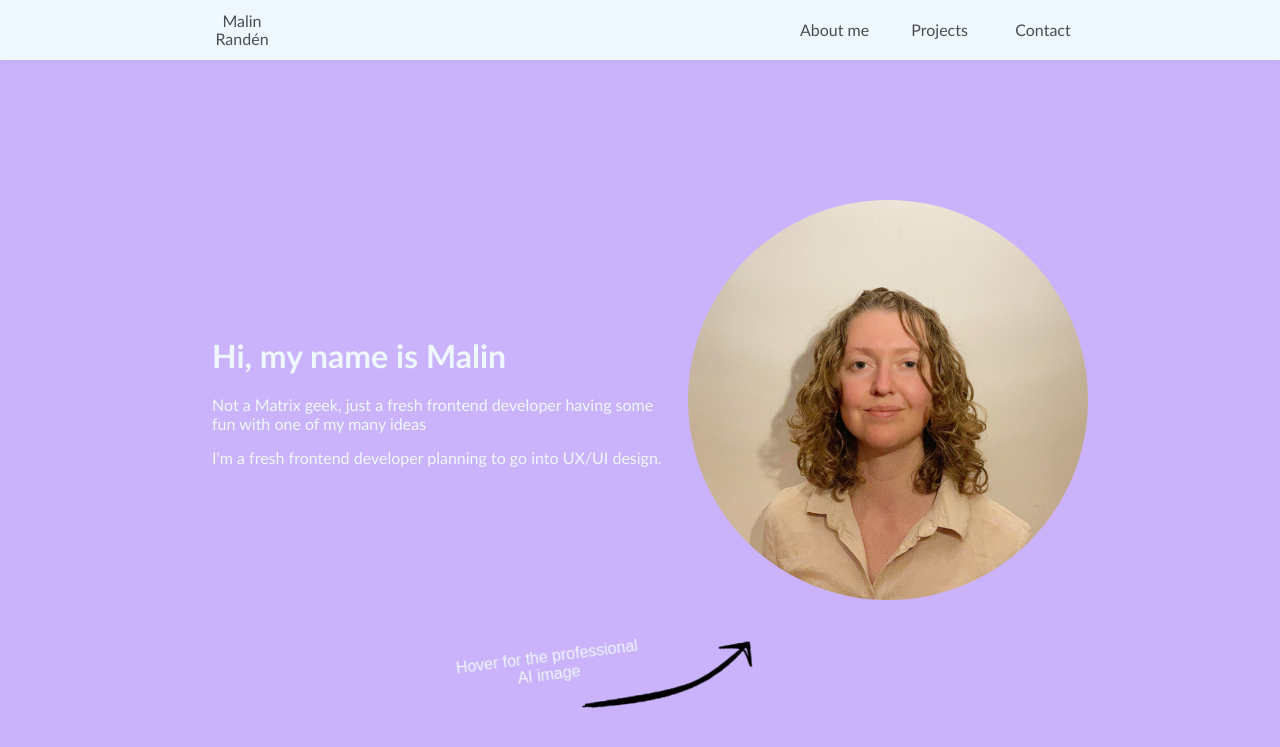
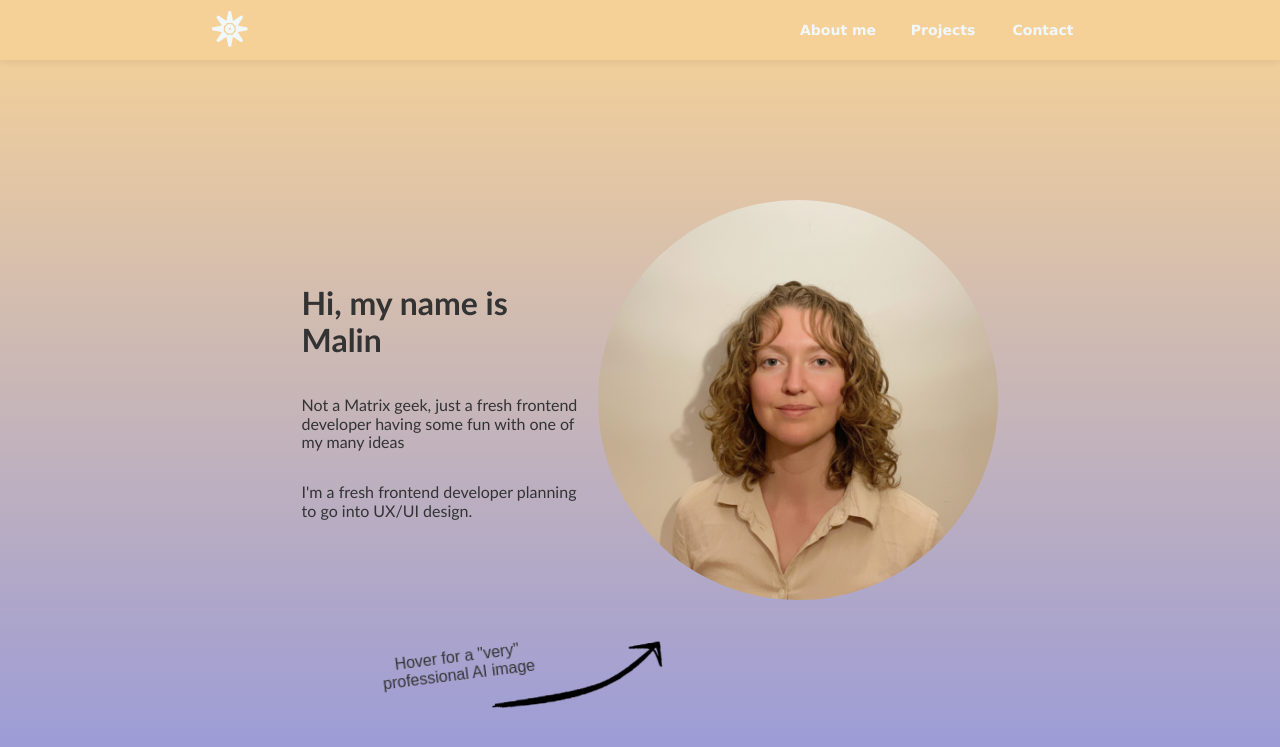
Before and after one commit to malinranden/portfolio, a React (Vite) app: page /portfolio in a window 1280 px wide. Shown: the top 747 px of the page. Built offline with nearby package versions, Linux system fonts and the light colour scheme.

Commit message:
adding background colors and new image and layout of page

```diff
--- a/src/components/Navbar.jsx
+++ b/src/components/Navbar.jsx
@@ -6,7 +6,8 @@ function Navbar () {
             <div className='navbar'>
                 <nav>
                     <ul>
-                        <li><a href="">Malin Randén</a></li>
+                        {/* <li><a href="">Malin Randén</a></li> */}
+                        <li><a href="" className='navbar__sun'>𖤓</a></li>
                     </ul>
                         <ul className='ul-right'>
                             <li><a href="">About me</a></li>
--- a/src/components/Projectinfo.jsx
+++ b/src/components/Projectinfo.jsx
@@ -15,7 +15,7 @@ const Projectinfo = [
         tags: ["#CSS", " ", "#Javascript", " ", "#Sass"],
         popupInfo: {
             shortWriteUp: "A 12 hours deadline test to create this Figma file, adding interactivity and responsive design for all screen-sizes.",
-            info: "info",
+            info: "Features: responsive, Sass",
             linkHost: "https://github.com/malinranden/test-your-skills.git",
             linkRepo: "https://github.com/malinranden/test-your-skills.git",
             images: [brhomaon5],
--- a/src/components/Projects.jsx
+++ b/src/components/Projects.jsx
@@ -19,6 +19,7 @@ function Projects() {
         document.body.style.overflow = "auto";
         };
     }, [selectedProject]);
+    //
 
     return (
         <>
--- a/src/components/Welcome.jsx
+++ b/src/components/Welcome.jsx
@@ -6,6 +6,7 @@ function Welcome () {
 
     return (
         <>
+            <div className='welcome__container'>
                     <div className='welcome__text'>
                         <h1>Hi, my name is Malin</h1>
 {/* <pre style={{letterSpacing: "1px"}}>
@@ -31,9 +32,10 @@ function Welcome () {
 
                     <div className='welcome__img'>
                         <img src={arrow} alt="" className='welcome__arrow'/>
-                        <p className='welcome__arrowtext'>Hover for the professional AI image</p>
+                        <p className='welcome__arrowtext'>Hover for a "very" professional AI image</p>
                     </div>
 
+            </div>
         </>
     )
 }
--- a/src/components/_Navbar.scss
+++ b/src/components/_Navbar.scss
@@ -1,11 +1,13 @@
 
 .navbar {
  width: 100%;
- background-color: aliceblue;
- box-shadow: 0 2px 8px #00000008;
+ background-color: #f5d197;
+ box-shadow: 0 2px 8px #00000015;
  position: sticky;
  top: 0;
  z-index: 1;
+
+
 }
 nav {
 //   position: sticky;
@@ -20,15 +22,19 @@ nav {
   justify-content: space-between;
   align-items: center;
 
-  background-color: aliceblue;
+  background-color: #f5d197;
 
   text-align: center;
+
+
+
 }
 li {
     list-style: none;
     min-width: 66px;
     padding: 2%;
     margin: 2%;
+
 }
 ul {
     width: 100px;
@@ -43,7 +49,11 @@ ul {
 }
 ul, a {
     text-decoration: none;
+    font-weight: 600;
+    font-family: Verdana, Geneva, Tahoma, sans-serif;
+    font-size: 14px;
     color: #333333de;
+    color: aliceblue;
     &:hover {
         color: rgb(124, 124, 124);
     }
@@ -51,3 +61,6 @@ ul, a {
     //     color: #000;
     // }
 }
+.navbar__sun {
+    font-size: 40px;
+}
--- a/src/components/_projects.scss
+++ b/src/components/_projects.scss
@@ -3,7 +3,7 @@
 .projects {
     width: variables.$content-width;
     min-height: 500px;
-    background-color: violet;
+    // background-color: violet;
     display: flex;
     flex-direction: column;
     justify-content: center;
--- a/src/components/_welcome.scss
+++ b/src/components/_welcome.scss
@@ -1,7 +1,16 @@
 @use '../styles/variables.scss';
 .welcome {
+    display: flex;
+    justify-content: center;
+    &__container {
+        display: flex;
+        max-width: 80%;
+    }
     &__text {
         padding: 20px;
+        display: flex;
+        flex-direction: column;
+        justify-content: center;
     }
     &__img {
         width: 400px;
@@ -9,8 +18,8 @@
         flex: 0 0 auto;
         border-radius: 50%;
 
-        background-image: url(../assets/me.jpg);
-        background-size: 110%;
+        background-image: url(../assets/jag.png);
+        background-size: 105%;
         background-position: center -170px;
 
         // background-image: url(../assets/me2.png);
@@ -25,6 +34,7 @@
     }
     &__img:hover {
         background-image: url(../assets/AIme.png);
+        background-image: url(../assets/funAI.png);
         background-size: 107%;
     }
     &__arrow {
--- a/src/main.css
+++ b/src/main.css
@@ -1,5 +1,6 @@
 body {
-  background-color: rgb(202, 179, 251);
+  /* background-color: rgb(202, 179, 251); */
+  background-color: #333;
   font-family: "Gill Sans", "Gill Sans MT", Calibri, "Trebuchet MS", sans-serif;
   color: aliceblue;
 }
--- a/src/main.scss
+++ b/src/main.scss
@@ -1,8 +1,27 @@
 body {
-    background-color: rgb(202, 179, 251);
+    // background-color: rgb(202, 179, 251);
+    // background-color: white;
+  min-height: 100vh;
+    // height: 100vh;
+    background: linear-gradient(
+    to bottom,
+    #f8d395 0%,
+
+    #9698db
+  );
+  background-attachment: fixed;
+
+
+
+
     font-family: 'Gill Sans', 'Gill Sans MT', Calibri, 'Trebuchet MS', sans-serif;
     color: aliceblue;
+    color: #333;
     // display: flex;
     // flex-direction: column;
     // align-items: center;
 }
+
+// linear-gradient(
+// #d0ebe9 0%, #56387f 50%, #847991 100%)
+// #56387f 50%,
--- a/src/pages/_portfolio.scss
+++ b/src/pages/_portfolio.scss
@@ -22,13 +22,16 @@
 }
 .about{
     width: variables.$content-width;
+    max-width: 500px;
     height: 500px;
-    background-color: aquamarine;
+    background-color: #ede9e0;
     display: flex;
     justify-content: center;
     flex-direction: column;
     align-items: center;
     color: gray;
+    border-radius: 50px;
+    margin-bottom: 5%;
     &__text {
         width: 80%;
         display: flex;
@@ -37,20 +40,20 @@
         text-align: center;
     }
 }
-// .projects {
-//     width: variables.$content-width;
-//     height: 500px;
-//     background-color: violet;
-//     display: flex;
-//     flex-direction: column;
-//     justify-content: center;
-//     align-items: center;
-// }
+.projects {
+    // background-color: #b8b0c5;
+    border-radius: 50px;
+    margin-bottom: 5%;
+    height: 80vh;
+}
 .contact {
     width: variables.$content-width;
     height: 500px;
+    height: 50vh;
     background-color: tomato;
     display: flex;
     justify-content: center;
     align-items: center;
+    border-radius: 50px;
+    margin-bottom: 8%;
 }
```
Also changed, not shown: src/assets/funAI.png (added), src/assets/jag.png (added).
